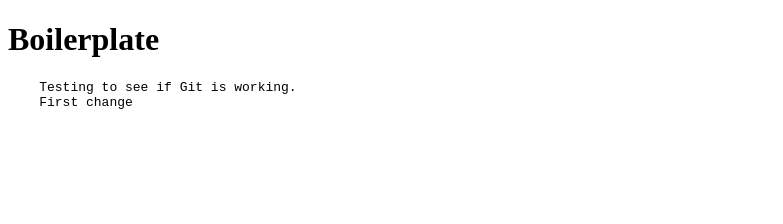
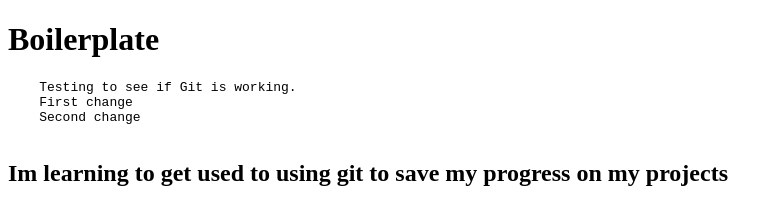
Before and after one commit to SandileSK/My-first-Repository, a plain HTML site: page index.html in a window 1280 px wide. Shown: the whole page, without its empty margins (0-783 px from the left). Drawn offline with Linux system fonts and the light colour scheme.

Commit message:
second change

```diff
--- a/index.html
+++ b/index.html
@@ -10,6 +10,10 @@
    <pre>
     Testing to see if Git is working.
     First change
+    Second change
    </pre>
+   <h2>
+    Im learning to get used to using git to save my progress on my projects
+   </h2>
 </body>
 </html>
```
